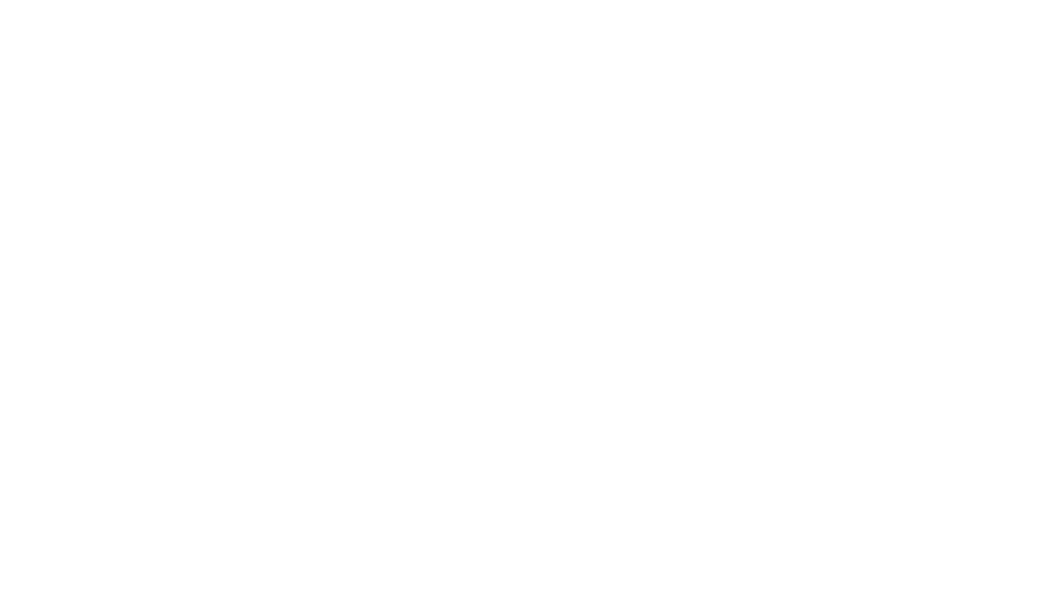
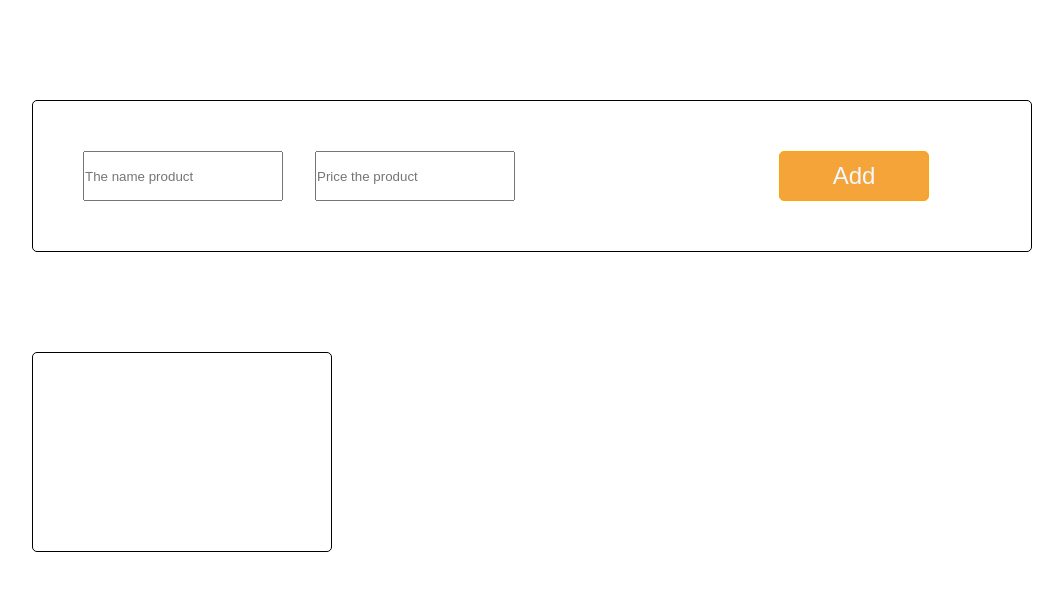
Before and after one commit to Sanzia7/Project, a plain HTML site: page hw_22.06_les.10/index.html in a window 1280 px wide. Shown: the whole page, without its empty margins (68-1131 px from the left). Drawn offline with Linux system fonts and the light colour scheme.

Commit message:
code correction

```diff
--- a/hw_22.06_les.10/css/style.css
+++ b/hw_22.06_les.10/css/style.css
@@ -0,0 +1,42 @@
+* {
+	margin: 0;
+	padding: 0;
+	box-sizing: border-box;
+}
+
+.product_form {
+	display: grid;
+	grid-template-columns: repeat(4, 1fr);
+	gap: 30px;
+	margin: 100px;
+	width: 1000px;
+	border: 1px solid black;
+	border-radius: 5px;
+	padding: 50px;
+}
+
+input {
+	height: 50px;
+	width: 200px;
+}
+.product-container {
+	margin: 100px;
+	width: 1200px;
+	width: 300px;
+	height: 200px;
+	border: 1px solid black;
+	border-radius: 5px;
+	font-size: 2em;
+	padding: 20px;
+}
+
+button {
+	background-color: rgb(245, 164, 58);
+	height: 50px;
+	width: 150px;
+	grid-column: 4;
+	font-size: 1.5em;
+	color: aliceblue;
+	border: 1px solid orange;
+	border-radius: 5px;
+}
--- a/hw_22.06_les.10/index.html
+++ b/hw_22.06_les.10/index.html
@@ -1,16 +1,23 @@
 <!DOCTYPE html>
 <html lang="en">
-<head>
-  <meta charset="UTF-8">
-  <meta http-equiv="X-UA-Compatible" content="IE=edge">
-  <meta name="viewport" content="width=device-width, initial-scale=1.0">
-  <link rel="stylesheet" href="css/style.css">
-  <title>Home Work</title>
-</head>
-<body>
-
-
-
-  <script src="js/script.js"></script>
-</body>
+	<head>
+		<meta charset="UTF-8" />
+		<meta http-equiv="X-UA-Compatible" content="IE=edge" />
+		<meta name="viewport" content="width=device-width, initial-scale=1.0" />
+		<title>Document</title>
+		<link rel="stylesheet" href="css/style.css" />
+	</head>
+	<body>
+		<form class="product_form">
+			<label>
+				<input placeholder="The name product" name="title" type="text" />
+			</label>
+			<label>
+				<input placeholder="Price the product" name="price" type="text" />
+			</label>
+			<button>Add</button>
+		</form>
+		<div class="product-container"></div>
+		<script src="js/script.js"></script>
+	</body>
 </html>
--- a/hw_22.06_les.10/js/script.js
+++ b/hw_22.06_les.10/js/script.js
@@ -0,0 +1,29 @@
+const product_add_form_elem = document.querySelector(".product_form");
+let products = [];
+
+function render() {
+  const container = document.querySelector(".product-container");
+  container.innerText = "";
+  products.forEach(({ title, price }) => {
+    const product = document.createElement("div");
+    const titleElem = document.createElement("p");
+    const priceElem = document.createElement("p");
+    titleElem.innerText = title;
+    priceElem.innerText = price;
+    product.append(titleElem, priceElem);
+    container.append(product);
+  });
+}
+
+product_add_form_elem.addEventListener("submit", (event) => {
+  event.preventDefault();
+  const { title, price } = event.target;
+
+  products.push({
+    title: title.value,
+    price: price.value,
+  });
+  title.value = "";
+  price.value = "";
+  render();
+});
```
Also changed, not shown: 1 other file.
